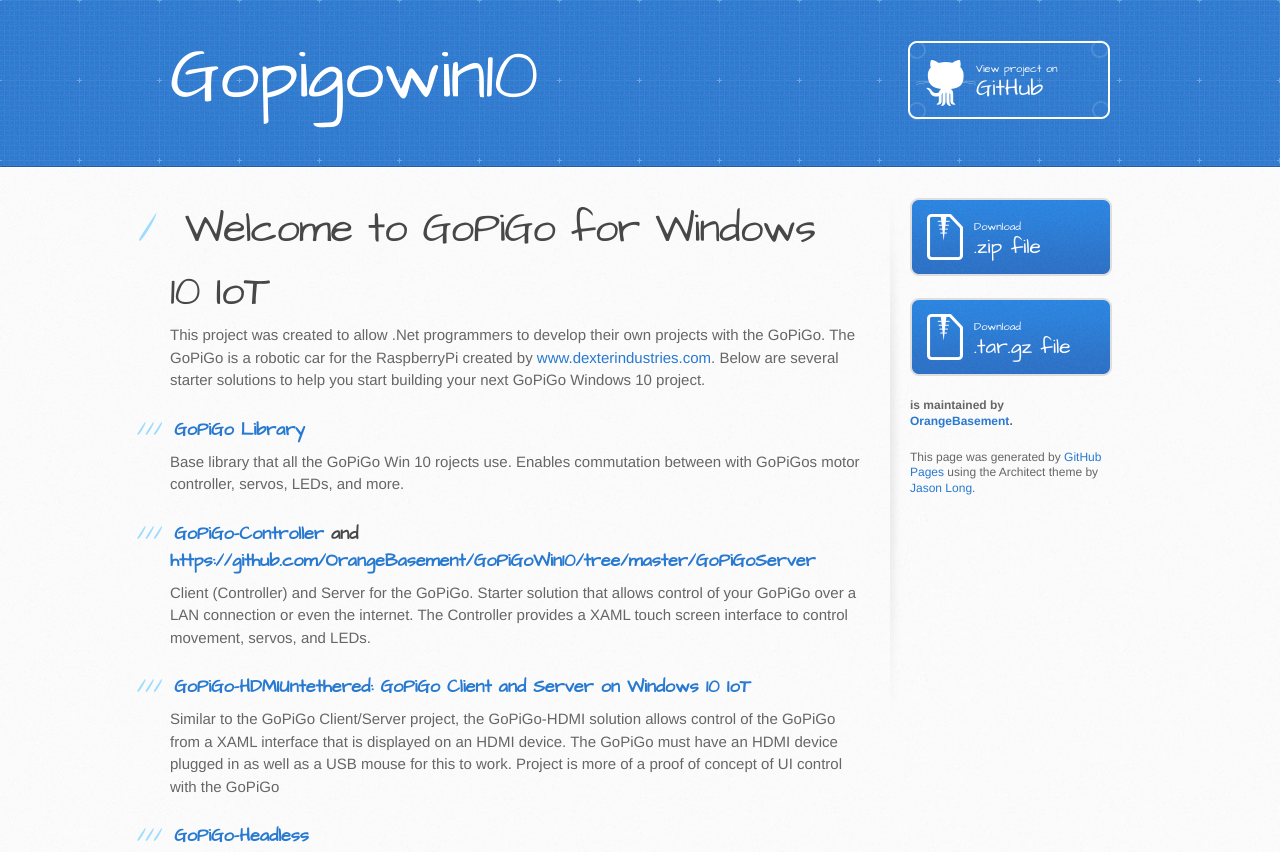
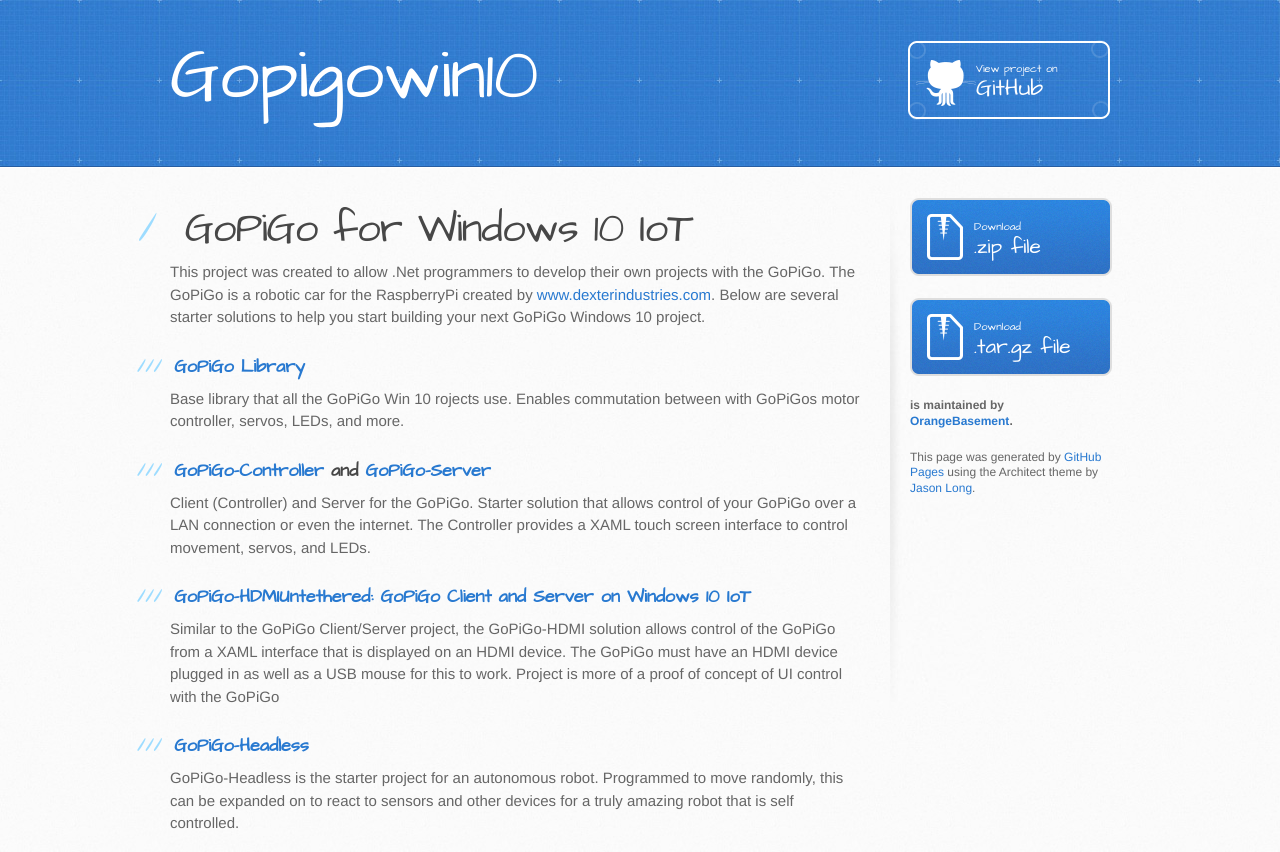
Before and after one commit to OrangeBasement/GoPiGoWin10, a plain HTML site: page index.html in a window 1280 px wide. Shown: the top 852 px of the page. Drawn offline with Linux system fonts and the light colour scheme.

Commit message:
Create gh-pages branch via GitHub

```diff
--- a/index.html
+++ b/index.html
@@ -29,7 +29,7 @@
       <div class="inner clearfix">
         <section id="main-content">
           <h1>
-<a id="welcome-to-gopigo-for-windows-10-iot" class="anchor" href="#welcome-to-gopigo-for-windows-10-iot" aria-hidden="true"><span class="octicon octicon-link"></span></a>Welcome to GoPiGo for Windows 10 IoT</h1>
+<a id="gopigo-for-windows-10-iot" class="anchor" href="#gopigo-for-windows-10-iot" aria-hidden="true"><span class="octicon octicon-link"></span></a>GoPiGo for Windows 10 IoT</h1>
 
 <p>This project was created to allow .Net programmers to develop their own projects with the GoPiGo. The GoPiGo is a robotic car for the RaspberryPi created by <a href="www.dexterindustries.com">www.dexterindustries.com</a>. Below are several starter solutions to help you start building your next GoPiGo Windows 10 project.</p>
 
@@ -40,8 +40,8 @@
 <p>Base library that all the GoPiGo Win 10 rojects use. Enables commutation between with GoPiGos motor controller, servos, LEDs, and more. </p>
 
 <h3>
-<a id="gopigo-controller-and-httpsgithubcomorangebasementgopigowin10treemastergopigoserver" class="anchor" href="#gopigo-controller-and-httpsgithubcomorangebasementgopigowin10treemastergopigoserver" aria-hidden="true"><span class="octicon octicon-link"></span></a>
-<a href="https://github.com/OrangeBasement/GoPiGoWin10/tree/master/GoPiGoController">GoPiGo-Controller</a> and <a href="GoPiGo-Server">https://github.com/OrangeBasement/GoPiGoWin10/tree/master/GoPiGoServer</a>
+<a id="gopigo-controller-and-gopigo-server" class="anchor" href="#gopigo-controller-and-gopigo-server" aria-hidden="true"><span class="octicon octicon-link"></span></a>
+<a href="https://github.com/OrangeBasement/GoPiGoWin10/tree/master/GoPiGoController">GoPiGo-Controller</a> and <a href="https://github.com/OrangeBasement/GoPiGoWin10/tree/master/GoPiGoServer">GoPiGo-Server</a>
 </h3>
 
 <p>Client (Controller) and Server for the GoPiGo. Starter solution that allows control of your GoPiGo over a LAN connection or even the internet. The Controller provides a XAML touch screen interface to control movement, servos, and LEDs.</p>
```
Also changed, not shown: params.json (+1 -1 lines).
